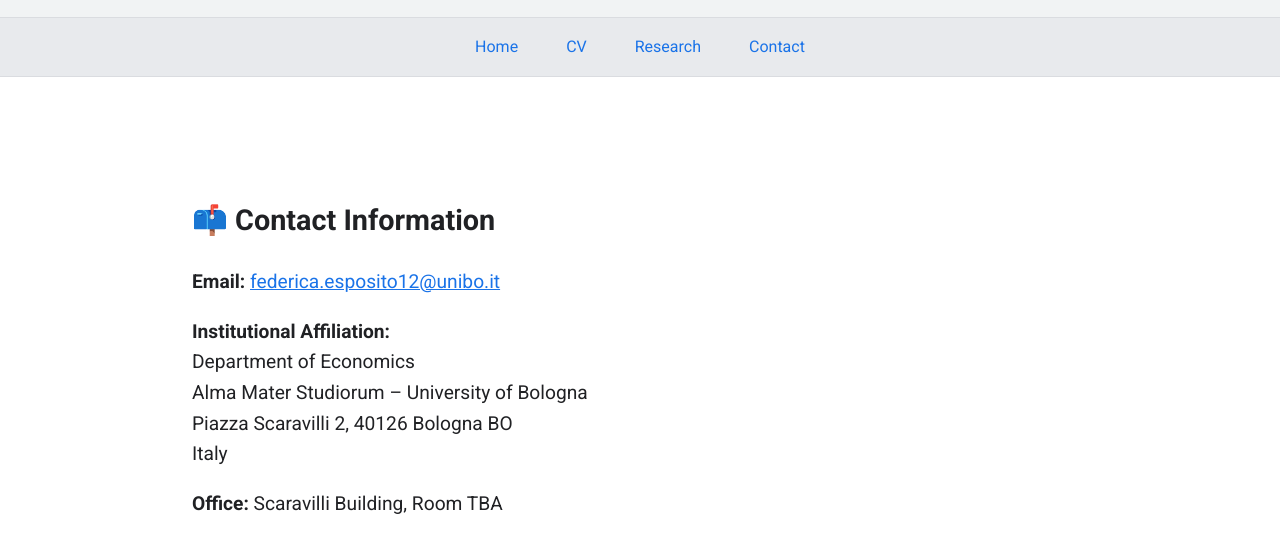
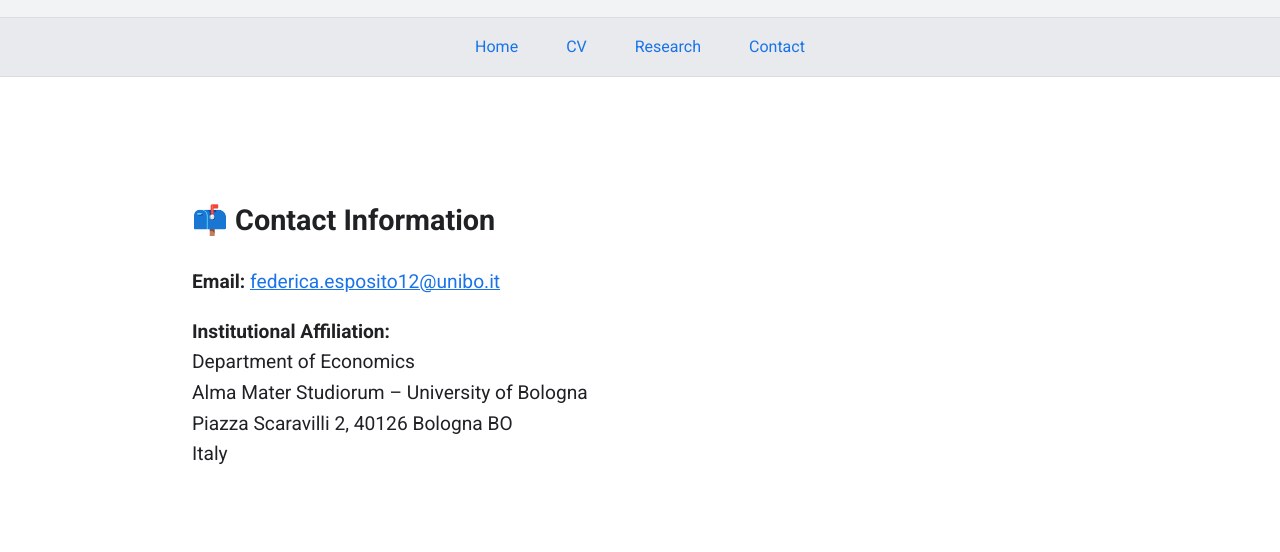
Before and after one commit to FedericaEsposito754/federica-esposito-econ, a plain HTML site: page contact.html in a window 1280 px wide. Shown: the part 98-650 px from the top of the page. Drawn offline with Linux system fonts and the light colour scheme.

Commit message:
Update contact.html

```diff
--- a/contact.html
+++ b/contact.html
@@ -28,7 +28,6 @@
     Piazza Scaravilli 2, 40126 Bologna BO<br>
     Italy</p>
 
-    <p><strong>Office:</strong> Scaravilli Building, Room TBA</p>
 </main>
 
 
```
